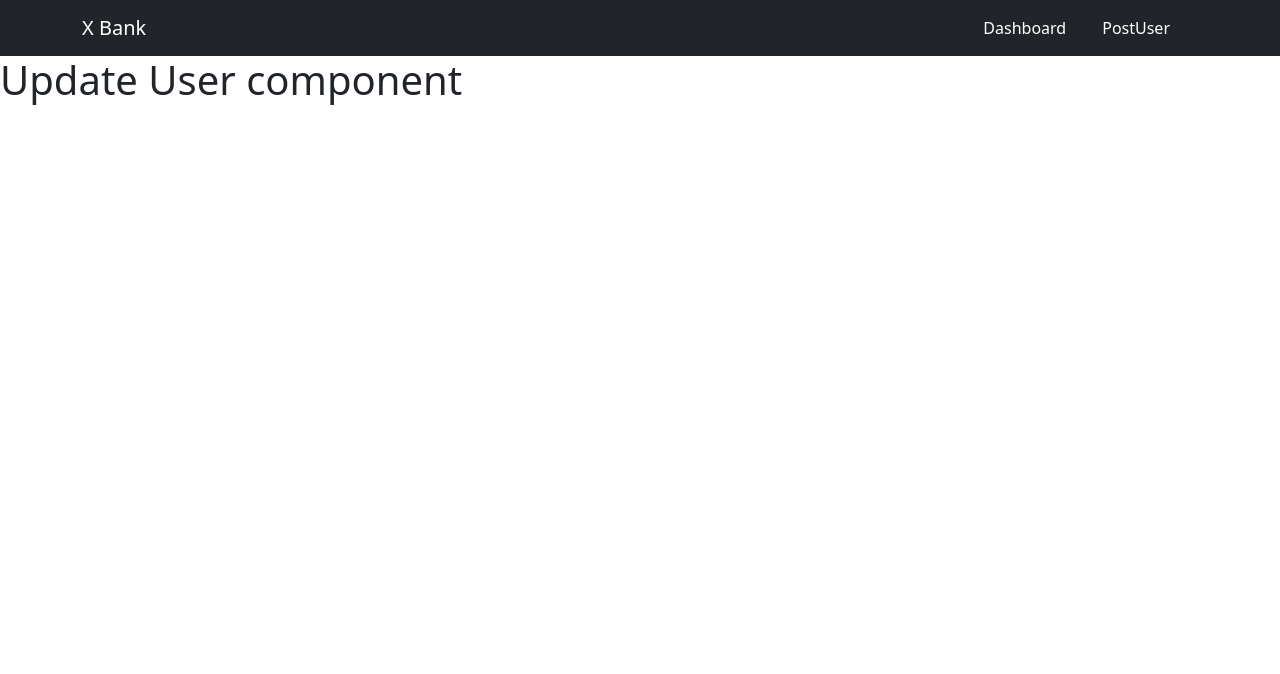
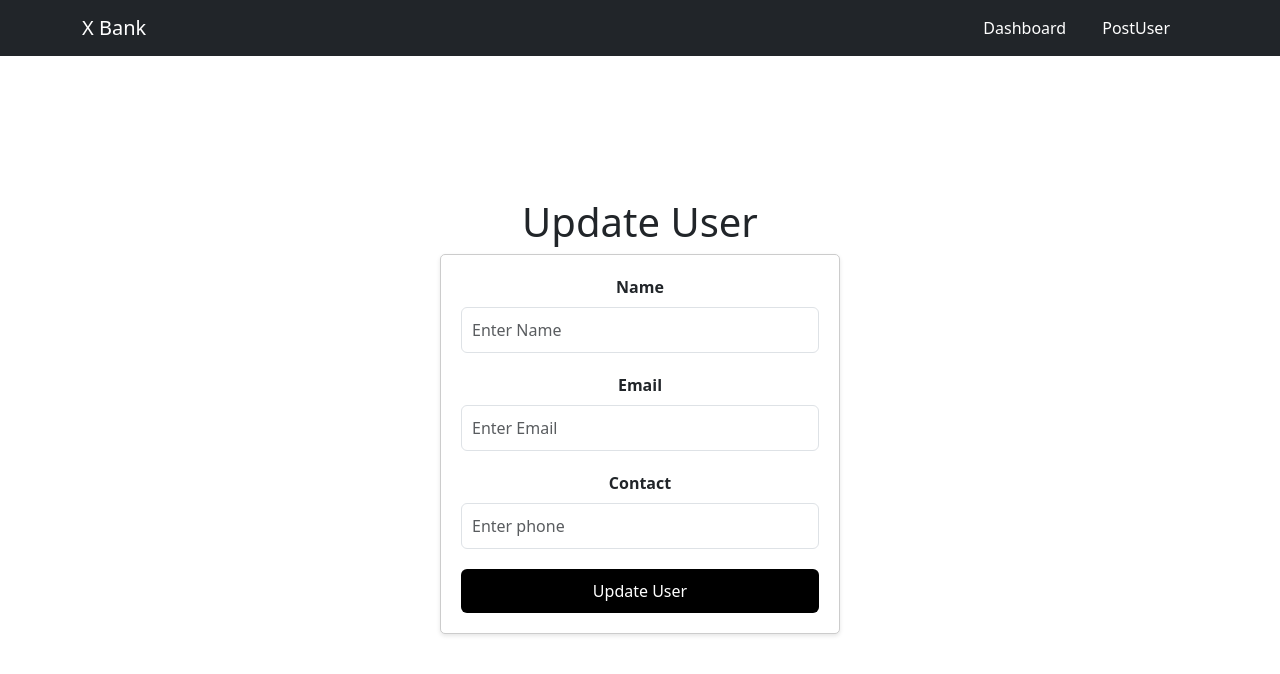
Before and after one commit to dlithepurushottam/bank-app, a React (Create React App) app: page /user/1 in a window 1280 px wide. Shown: the top 674 px of the page. Built offline with nearby package versions, Linux system fonts and the light colour scheme; no server answers.

Commit message:
updated with update component UI

```diff
--- a/src/components/dashboard/dashboard.js
+++ b/src/components/dashboard/dashboard.js
@@ -22,6 +22,10 @@ const Dashboard = ( ) =>{
         navigate(`/user/${userId}`);
     }
 
+
+    const handleDelete = (userId)=>{
+        navigate(`/user/${userId}`);
+    }
     return(
         <>
           <Container className="mt-5">
@@ -52,12 +56,12 @@ const Dashboard = ( ) =>{
                                             >
                                                 Update
                                             </Button>{" "}
-                                            {/* <Button
+                                            <Button
                                                 variant="danger"
                                                 onClick={() => handleDelete(user._id)}
                                             >
                                                 Delete
-                                            </Button> */}
+                                            </Button>
                                         </td>
                                     </tr>
                                 ))
--- /dev/null
+++ b/src/components/updateUser/updateUser.css
@@ -0,0 +1,38 @@
+.center-form{
+    display: flex;
+    flex-direction: column;
+    align-items: center;
+    justify-content: center;
+    height: 90vh;
+}
+
+.center-form Form{
+    max-width: 400px;
+    width: 100%;
+    padding:20px;
+    border: 1px solid #ccc;
+    background-color: #fff;
+    border-radius: 5px;
+    box-shadow:0 2px 4px rgba(0,0,0,0.1);
+    text-align: center;
+}
+
+.center-form Form Label{
+    font-weight: bold;
+}
+
+.center-form Form .form-control{
+    margin-bottom: 20px;
+    padding:10px;
+}
+
+.center-form Form .btn{
+    background-color: black;
+    color: #fff;
+    border:none;
+    padding: 10px 0;
+}
+
+.center-form Form .btn:hover{
+    background-color: grey;
+}
--- a/src/components/updateUser/updateUser.js
+++ b/src/components/updateUser/updateUser.js
@@ -1,6 +1,80 @@
-const UpdateUser = ( ) =>{
+import { useParams } from "react-router-dom";
+import { useState } from "react";
+import { Form,Button } from "react-bootstrap";
+import { useEffect } from "react";
+import "./updateUser.css";
+
+const UpdateUser = () =>{
+    const {id} =useParams();
+    const [formData, setFormData] = useState({
+        name: "",
+        email: "",
+        phone: ""
+      });
+
+      const handleInputChange = (event) => {
+    const { name, value } = event.target;
+    setFormData({
+      ...formData,
+      [name]: value
+    });
+  };
+
+  useEffect(()=>{
+          const fetchUser =async()=>{
+              try{
+                  const response = await fetch(`http://localhost:5000/api/user/${id}`);
+                  const data = await response.json();
+                  setFormData(data);
+              }catch(error){
+                  console.error("error while fetching details :", error.message);
+              }
+          }
+          fetchUser();
+      }, [id]);
+
     return(
-        <h1>Update User component</h1>
+        <div className="center-form">
+      <h1>Update User</h1>
+      <Form>
+        <Form.Group controlId="formBasicName">
+          <Form.Label>Name</Form.Label>
+          <Form.Control
+            type="text"
+            name="name"
+            placeholder="Enter Name"
+            value={formData.name}
+            onChange={handleInputChange}
+          />
+        </Form.Group>
+
+        <Form.Group controlId="formBasicEmail">
+          <Form.Label>Email</Form.Label>
+          <Form.Control
+            type="email"
+            name="email"
+            placeholder="Enter Email"
+            value={formData.email}
+            onChange={handleInputChange}
+          />
+        </Form.Group>
+
+        <Form.Group controlId="formBasicPhone">
+          <Form.Label>Contact</Form.Label>
+          <Form.Control
+            type="text"
+            name="phone"
+            placeholder="Enter phone"
+            value={formData.phone}
+            onChange={handleInputChange}
+          />
+        </Form.Group>
+
+        <Button variant="dark" type="submit" className="w-100">
+          Update User
+        </Button>
+      </Form>
+    </div>
     );
 };
 
```
